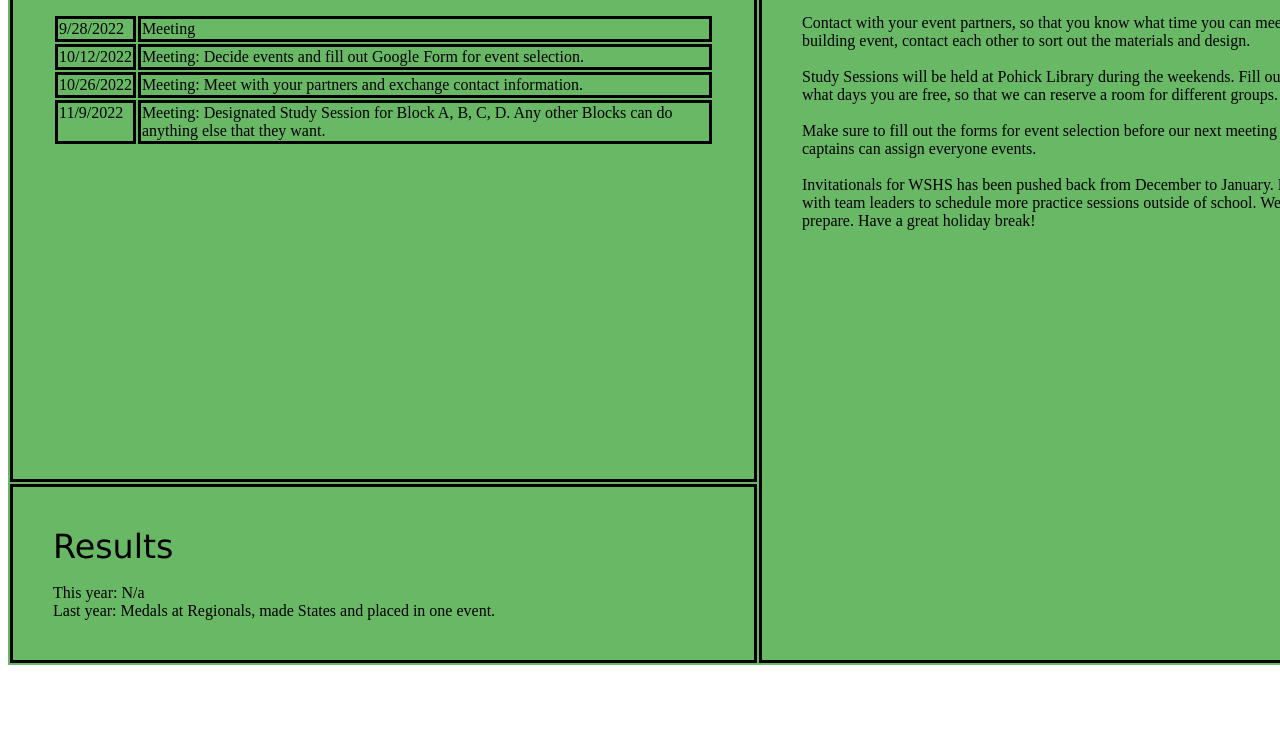
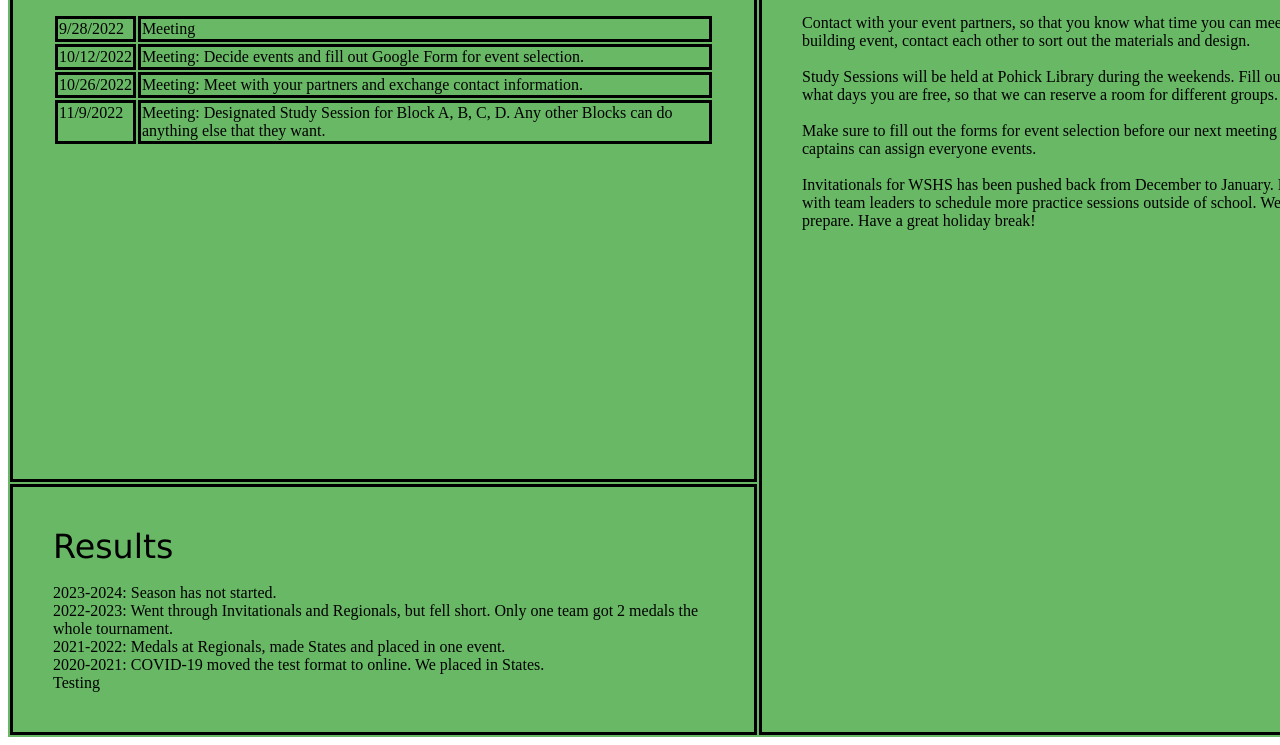
Before and after one commit to jjung0421/web, a plain HTML site: page SciOlymProject/index.html in a window 1280 px wide. Shown: the part 330-1075 px from the top of the page. Before the commit the page ends 1003 px from the top, so only its background shows below. Drawn offline with Linux system fonts and the light colour scheme.

Commit message:
Added a few more result lines.

```diff
--- a/SciOlymProject/index.html
+++ b/SciOlymProject/index.html
@@ -168,8 +168,11 @@
                         <div class="sectionHeader">Results</div>
                         <div>
                             <br>
-                            <div>This year: N/a</div>
-                            <div>Last year: Medals at Regionals, made States and placed in one event.</div>
+                            <div>2023-2024: Season has not started.</div>
+                            <div>2022-2023: Went through Invitationals and Regionals, but fell short. Only one team got 2 medals the whole tournament. </div>
+                            <div>2021-2022: Medals at Regionals, made States and placed in one event.</div>
+                            <div>2020-2021: COVID-19 moved the test format to online. We placed in States.</div>
+                            <div>Testing</div>
                         </div>
                     </td>
                 </tr>
```
